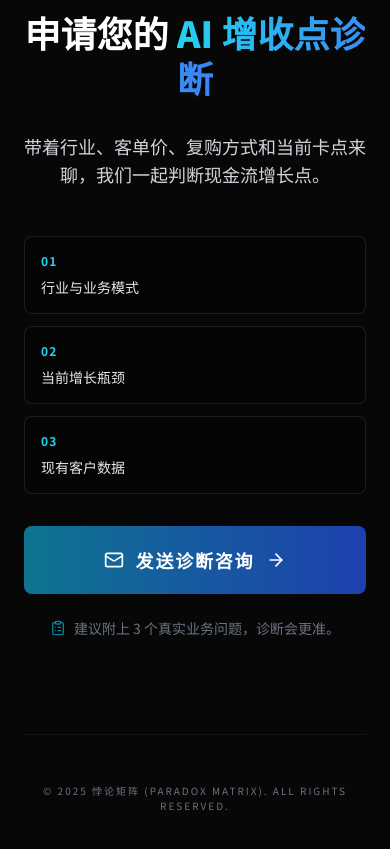
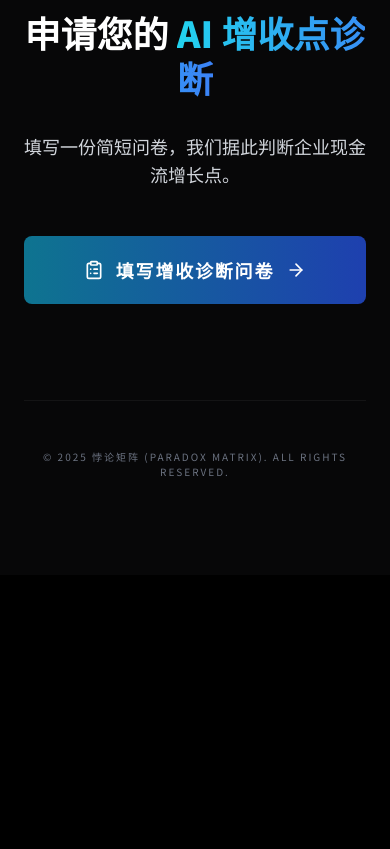
Before and after one commit to hanjin714/beilunjuzhen.cn, a React (Vite) app: page / in a window 390 px wide. Shown: the part 6760-7609 px from the top of the page. After the commit the page ends 7335 px from the top, so only its background shows below. Built offline with nearby package versions, Linux system fonts and the light colour scheme.

Commit message:
Simplify lead capture to survey button

```diff
--- a/App.tsx
+++ b/App.tsx
@@ -1,7 +1,7 @@
 
 import React, { useState, useEffect, useLayoutEffect } from 'react';
 import { motion, AnimatePresence, useScroll, useTransform, useMotionTemplate } from 'framer-motion';
-import { ChevronDown, TrendingUp, Zap, ArrowRight, Anchor, Search, PlayCircle, Mail, ClipboardList } from 'lucide-react';
+import { ChevronDown, TrendingUp, Zap, ArrowRight, Anchor, Search, PlayCircle, ClipboardList } from 'lucide-react';
 import ServiceCard from './components/ServiceCard';
 import CaseStudyModal from './components/CaseStudyModal';
 import MethodologyModal from './components/MethodologyModal';
@@ -19,14 +19,7 @@ const App: React.FC = () => {
   const [showMethodology, setShowMethodology] = useState(false);
 
   const { scrollY } = useScroll();
-  const consultationMailto = `mailto:?subject=${encodeURIComponent('悖论矩阵 AI 增收诊断咨询')}&body=${encodeURIComponent(`你好，我想咨询悖论矩阵 AI 增收诊断。
-
-我的行业：
-当前主要增长卡点：
-客单价/复购方式：
-希望优先诊断的问题：
-
-`)}`;
+  const leadFormUrl = '#';
 
   useLayoutEffect(() => {
     if ('scrollRestoration' in history) {
@@ -257,7 +250,7 @@ const App: React.FC = () => {
           <div className="container mx-auto px-6 max-w-4xl text-center relative z-10">
             <motion.div initial={{ opacity: 0, y: 20 }} whileInView={{ opacity: 1, y: 0 }} viewport={{ once: true }} className="mb-12">
               <h2 className="text-4xl md:text-5xl lg:text-6xl font-black mb-8 leading-tight">申请您的 <span className="text-transparent bg-clip-text bg-gradient-to-r from-cyan-400 to-blue-500">AI 增收点诊断</span></h2>
-              <p className="text-lg md:text-xl text-gray-300">带着行业、客单价、复购方式和当前卡点来聊，我们一起判断现金流增长点。</p>
+              <p className="text-lg md:text-xl text-gray-300">填写一份简短问卷，我们据此判断企业现金流增长点。</p>
             </motion.div>
             <motion.div
               initial={{ opacity: 0, y: 16 }}
@@ -266,28 +259,17 @@ const App: React.FC = () => {
               transition={{ delay: 0.1 }}
               className="max-w-2xl mx-auto"
             >
-              <div className="grid grid-cols-1 md:grid-cols-3 gap-3 mb-8 text-left">
-                {['行业与业务模式', '当前增长瓶颈', '现有客户数据'].map((item, index) => (
-                  <div key={item} className="border border-white/10 bg-black/30 rounded-lg p-4">
-                    <div className="text-cyan-400 text-xs font-bold tracking-widest mb-2">0{index + 1}</div>
-                    <div className="text-sm text-gray-200">{item}</div>
-                  </div>
-                ))}
-              </div>
-
               <a
-                href={consultationMailto}
+                href={leadFormUrl}
+                onClick={(event) => {
+                  if (leadFormUrl === '#') event.preventDefault();
+                }}
                 className="group mx-auto w-full md:w-auto inline-flex items-center justify-center gap-3 rounded-lg bg-gradient-to-r from-cyan-700 to-blue-800 px-8 py-5 text-lg font-black tracking-widest text-white transition-all hover:from-cyan-600 hover:to-blue-700"
               >
-                <Mail className="w-5 h-5" />
-                发送诊断咨询
+                <ClipboardList className="w-5 h-5" />
+                填写增收诊断问卷
                 <ArrowRight className="w-5 h-5 transition-transform group-hover:translate-x-1" />
               </a>
-
-              <div className="mt-6 flex items-center justify-center gap-2 text-sm text-gray-500">
-                <ClipboardList className="w-4 h-4 text-cyan-500/70" />
-                <span>建议附上 3 个真实业务问题，诊断会更准。</span>
-              </div>
             </motion.div>
 
             <div className="mt-24 pt-12 border-t border-white/5 flex flex-col items-center gap-4">
```
